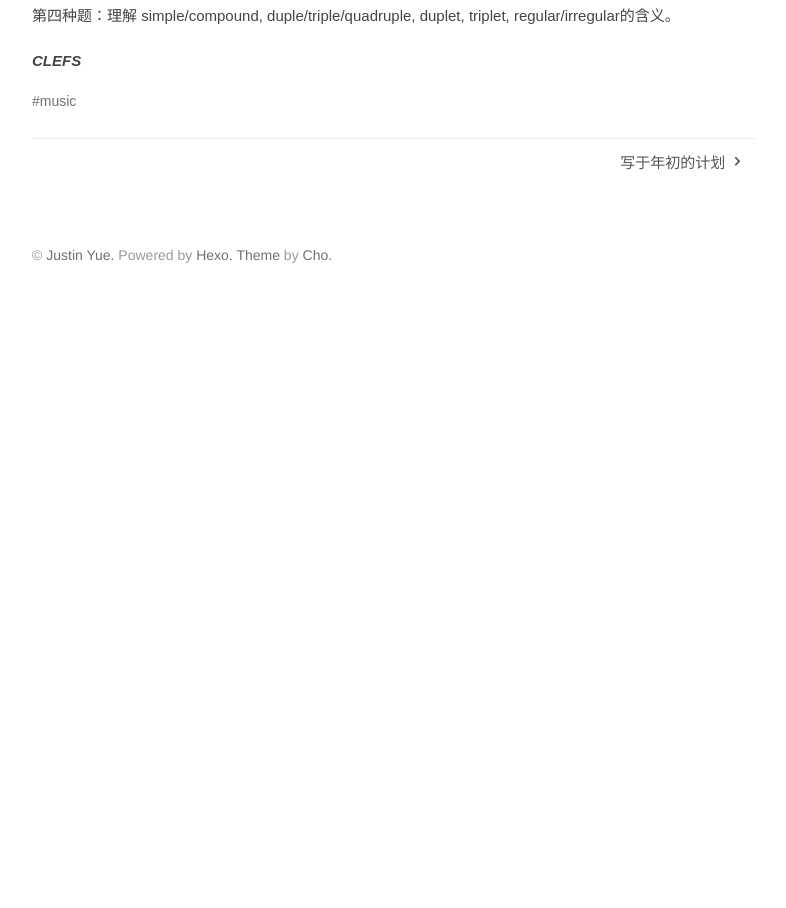
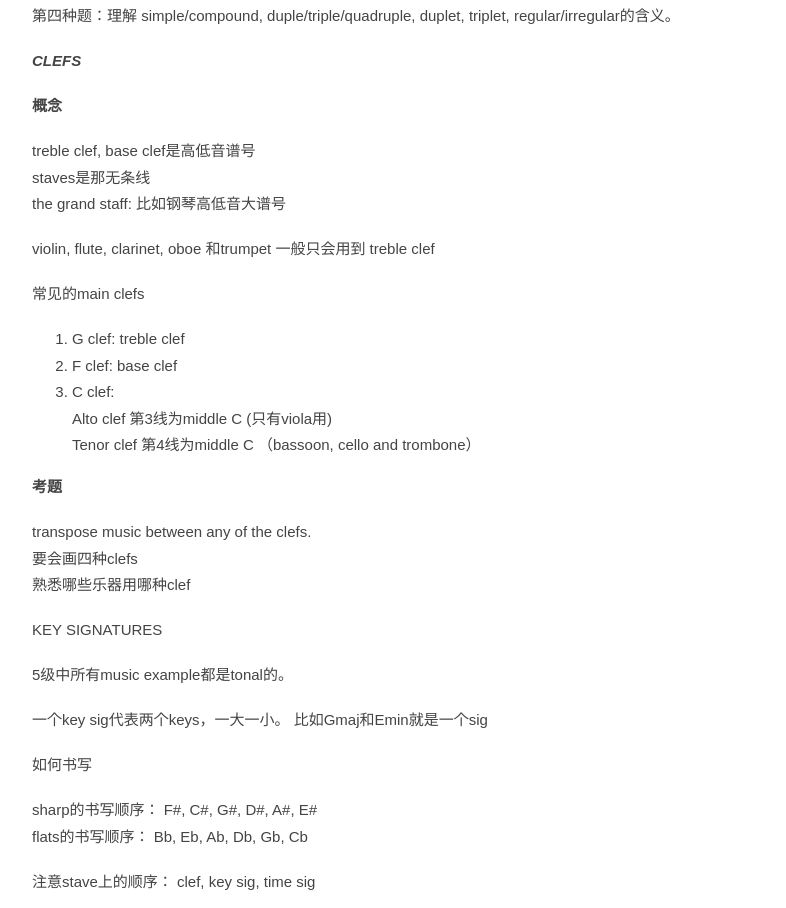
Before and after one commit to derxir/derxir.github.io, a plain HTML site: page 2016/02/10/ABRSM理论5级/index.html in a window 1280 px wide. Shown: the part 1672-2580 px from the top of the page, without its empty margins (93-879 px from the left). Before the commit the page ends 1988 px from the top, so only its background shows below. Drawn offline with Linux system fonts and the light colour scheme; files whose address does not match are found by name.

Commit message:
Site updated: 2016-02-11 01:00:44

```diff
--- a/2016/02/10/ABRSM理论5级/index.html
+++ b/2016/02/10/ABRSM理论5级/index.html
@@ -44,6 +44,23 @@
 </ul>
 <p>第四种题：理解 simple/compound, duple/triple/quadruple, duplet, triplet, regular/irregular的含义。</p>
 <p><em>CLEFS</em></p>
+<p><strong>概念</strong></p>
+<p>treble clef, base clef是高低音谱号<br>staves是那无条线<br>the grand staff: 比如钢琴高低音大谱号</p>
+<p> violin, flute, clarinet, oboe 和trumpet 一般只会用到 treble clef</p>
+<p> 常见的main clefs</p>
+<ol>
+<li>G clef: treble clef</li>
+<li>F clef: base clef</li>
+<li>C clef:<br> Alto clef 第3线为middle C (只有viola用)<br> Tenor clef 第4线为middle C （bassoon, cello and trombone）</li>
+</ol>
+<p><strong>考题</strong></p>
+<p>transpose music between any of the clefs.<br>要会画四种clefs<br>熟悉哪些乐器用哪种clef</p>
+<p>KEY SIGNATURES</p>
+<p>5级中所有music example都是tonal的。</p>
+<p>一个key sig代表两个keys，一大一小。 比如Gmaj和Emin就是一个sig</p>
+<p>如何书写</p>
+<p>sharp的书写顺序： F#, C#, G#, D#, A#, E#<br>flats的书写顺序： Bb, Eb, Ab, Db, Gb, Cb</p>
+<p>注意stave上的顺序： clef, key sig, time sig</p>
 </div><div class="tags"><a href="/tags/music/">music</a></div><div class="post-nav"><a href="/2016/01/09/年初/" class="next"> 写于年初的计划 <i class="icon-next"></i></a></div><div id="disqus_thread"><script>var disqus_shortname = 'derxir## Your disqus_shortname, e.g. haomwei';
 var disqus_identifier = '2016/02/10/ABRSM理论5级/';
 var disqus_title = 'ABRSM理论5级';
```
